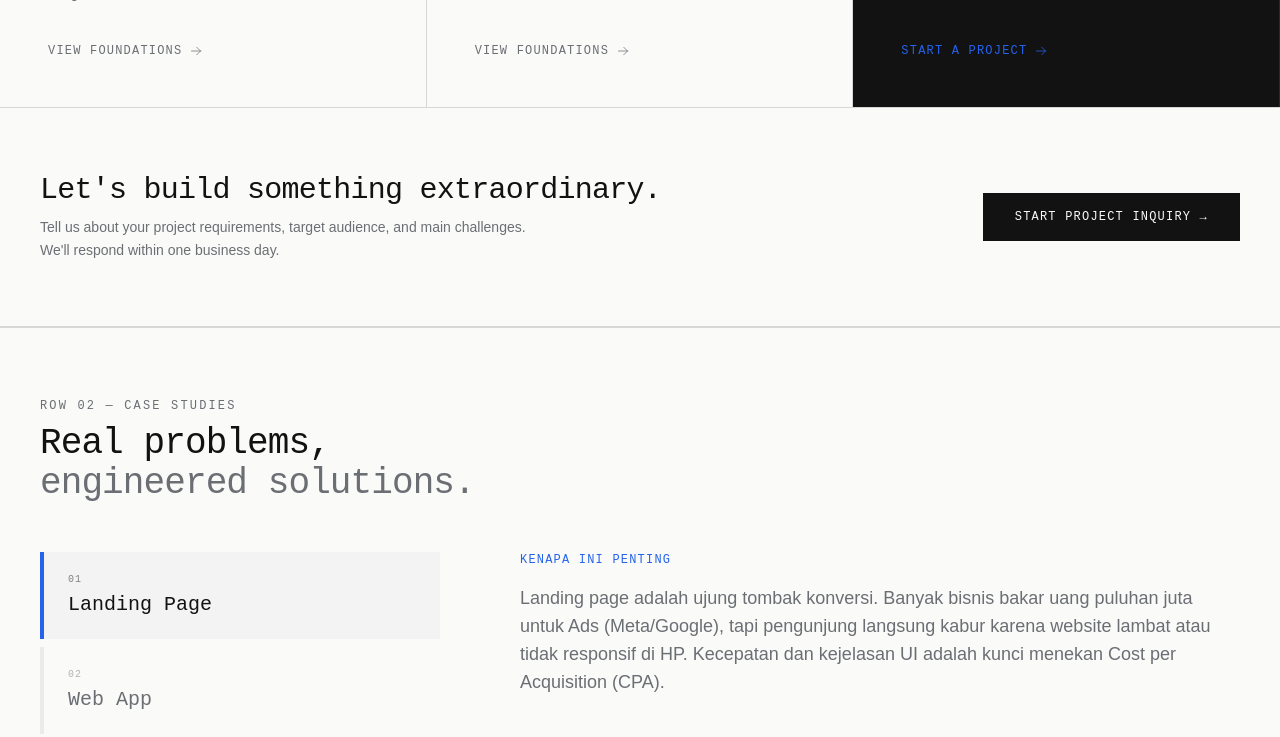
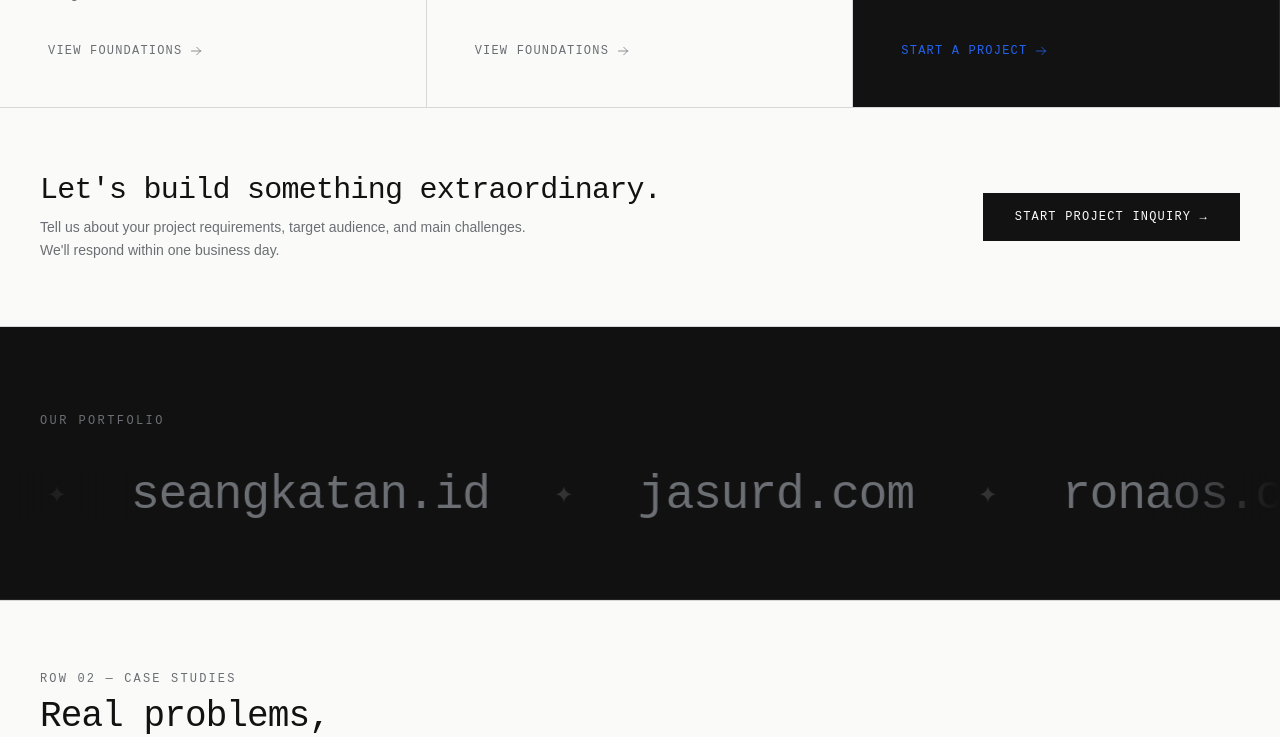
Before and after one commit to studiosatuakun-max/studiosatuakun, a Next.js app: page /home in a window 1280 px wide. Shown: the part 1609-2346 px from the top of the page. Built offline with nearby package versions, Linux system fonts and the light colour scheme.

Commit message:
feat: add premium dark marquee portfolio banner

```diff
--- /dev/null
+++ b/src/app/home/components/ClientLogos.tsx
@@ -0,0 +1,42 @@
+import React from 'react';
+
+const clients = [
+  'skorakhir.com',
+  'selfify.id',
+  'seangkatan.id',
+  'jasurd.com',
+  'ronaos.com',
+  'saven.com',
+  'liceria',
+  'Aura Aesthetic'
+];
+
+export default function ClientLogos() {
+  const doubled = [...clients, ...clients];
+
+  return (
+    <section className="bg-[#111111] py-20 overflow-hidden border-b border-[#222222]">
+      <div className="max-w-7xl mx-auto px-6 md:px-10 mb-10">
+        <span className="font-mono text-xs uppercase tracking-[0.2em] text-[#6B6E73]">
+          Our Portfolio
+        </span>
+      </div>
+
+      <div className="relative w-full flex overflow-x-hidden">
+        <div className="absolute top-0 left-0 bottom-0 w-32 bg-gradient-to-r from-[#111111] to-transparent z-10 pointer-events-none"></div>
+        <div className="absolute top-0 right-0 bottom-0 w-32 bg-gradient-to-l from-[#111111] to-transparent z-10 pointer-events-none"></div>
+
+        <div className="flex animate-marquee whitespace-nowrap items-center hover:[animation-play-state:paused] transition-all">
+          {doubled.map((client, i) => (
+            <div key={i} className="flex items-center">
+              <span className="font-mono text-3xl md:text-5xl font-light tracking-tight text-[#6B6E73] hover:text-white transition-colors duration-300 cursor-default px-10 md:px-16">
+                {client}
+              </span>
+              <span className="text-[#333333] text-xl md:text-2xl">✦</span>
+            </div>
+          ))}
+        </div>
+      </div>
+    </section>
+  );
+}
--- a/src/app/home/page.tsx
+++ b/src/app/home/page.tsx
@@ -10,6 +10,8 @@ import ServicesAccordion from './components/ServicesAccordion';
 import BlogSection from './components/BlogSection';
 import CtaBanner from './components/CtaBanner';
 
+import ClientLogos from './components/ClientLogos';
+
 export default function HomePage() {
   return (
     <main className="relative bg-paper text-ink">
@@ -18,6 +20,7 @@ export default function HomePage() {
       <MarqueeSection />
       <ResourcesBento />
       <CtaBanner />
+      <ClientLogos />
       <CaseStudiesBento />
       <ServicesAccordion />
       <TeamBento />
```
